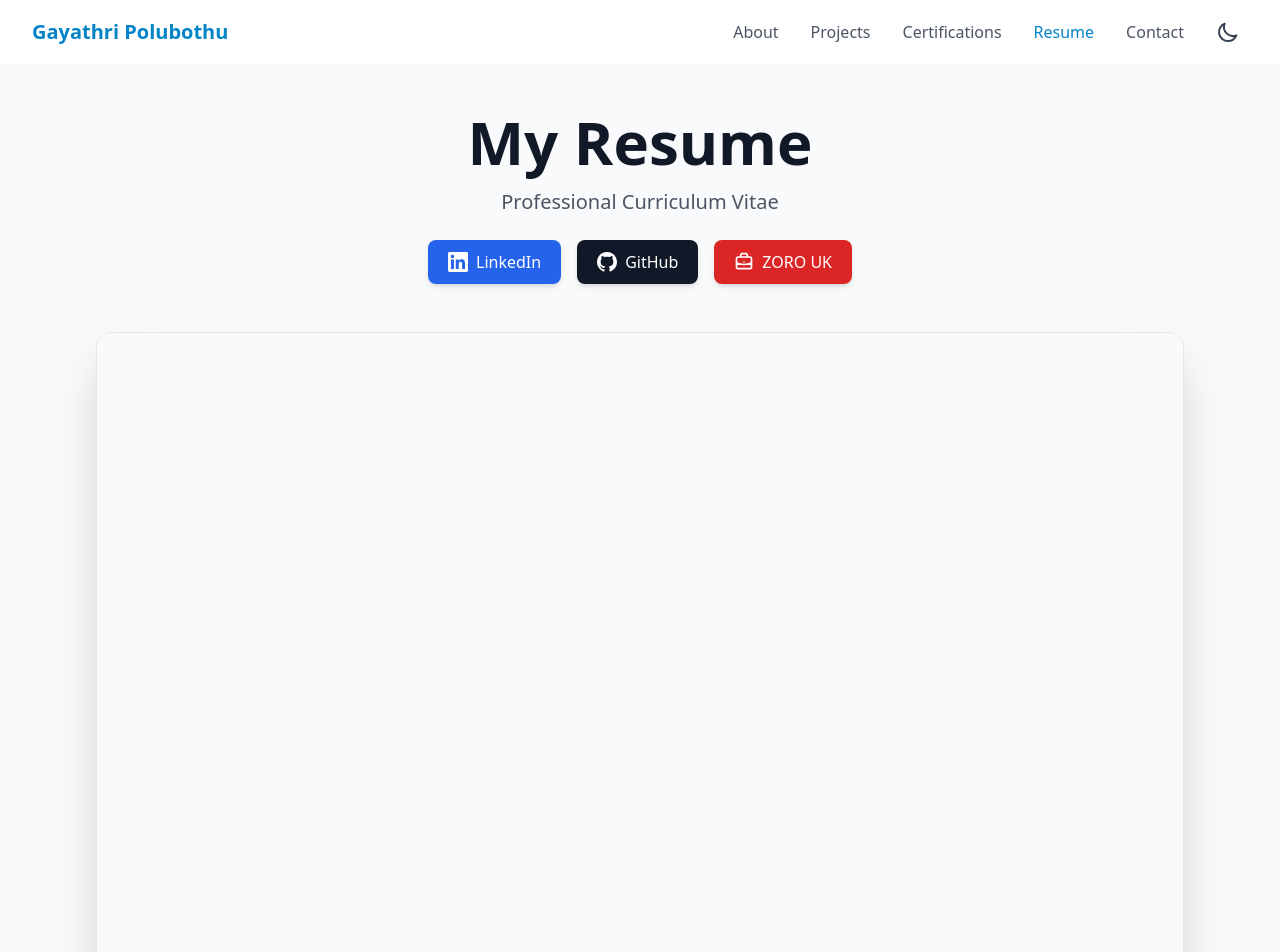
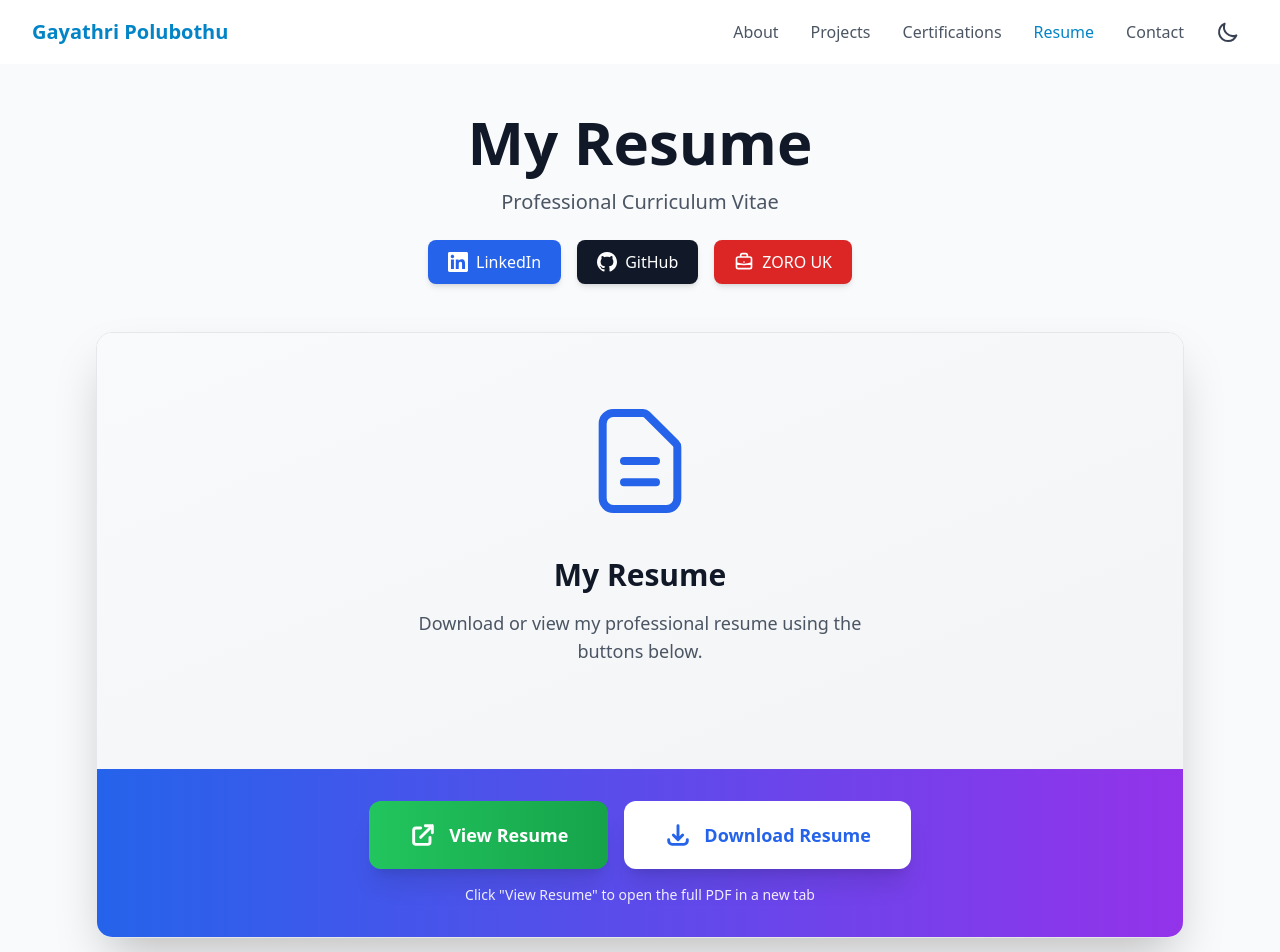
Before and after one commit to gayathri-polubothu/my-portfolio, a Next.js app: page /resume in a window 1280 px wide. Shown: the top 952 px of the page. Built offline with nearby package versions, Linux system fonts and the light colour scheme; no server answers.

Commit message:
Fix: Improve PDF resume viewer with better error handling and prominent view button

```diff
--- a/components/ResumeViewer.js
+++ b/components/ResumeViewer.js
@@ -1,9 +1,22 @@
 'use client';
 
-import { useState } from 'react';
+import { useState, useEffect } from 'react';
 
 export default function ResumeViewer({ pdfUrl = '/Gayathri_Polubothu_CV.pdf' }) {
-  const [pdfError, setPdfError] = useState(false);
+  const [showIframe, setShowIframe] = useState(false);
+
+  useEffect(() => {
+    // Check if PDF is accessible
+    fetch(pdfUrl, { method: 'HEAD' })
+      .then(response => {
+        if (response.ok) {
+          setShowIframe(true);
+        }
+      })
+      .catch(() => {
+        setShowIframe(false);
+      });
+  }, [pdfUrl]);
 
   const handleDownload = () => {
     const link = document.createElement('a');
@@ -21,24 +34,24 @@ export default function ResumeViewer({ pdfUrl = '/Gayathri_Polubothu_CV.pdf' })
   return (
     <div className="bg-white rounded-2xl shadow-2xl overflow-hidden border border-gray-200">
       {/* PDF Preview Section */}
-      {!pdfError ? (
+      {showIframe ? (
         <div className="relative w-full bg-gray-100" style={{ minHeight: '900px' }}>
           <div className="absolute inset-0 flex items-center justify-center">
             <div className="text-gray-400">Loading resume...</div>
           </div>
           <iframe
-            src={`${pdfUrl}#view=FitH&toolbar=0&navpanes=0`}
+            src={`${pdfUrl}#view=FitH`}
             className="w-full h-full relative z-10"
             style={{ minHeight: '900px', border: 'none' }}
             title="Resume PDF Preview"
-            onError={() => setPdfError(true)}
+            onError={() => setShowIframe(false)}
           />
         </div>
       ) : (
-        <div className="p-16 text-center bg-gray-50">
+        <div className="p-16 text-center bg-gradient-to-br from-gray-50 to-gray-100">
           <div className="mb-8">
             <svg
-              className="w-24 h-24 mx-auto text-blue-500"
+              className="w-32 h-32 mx-auto text-blue-600"
               fill="none"
               stroke="currentColor"
               viewBox="0 0 24 24"
@@ -52,24 +65,24 @@ export default function ResumeViewer({ pdfUrl = '/Gayathri_Polubothu_CV.pdf' })
               />
             </svg>
           </div>
-          <h3 className="text-2xl font-bold text-gray-900 mb-3">
-            Resume Preview
+          <h3 className="text-3xl font-bold text-gray-900 mb-4">
+            My Resume
           </h3>
-          <p className="text-gray-600 text-lg mb-8 max-w-md mx-auto">
-            Use the buttons below to download or view the full resume in a new tab.
+          <p className="text-gray-600 text-lg mb-10 max-w-md mx-auto">
+            Download or view my professional resume using the buttons below.
           </p>
         </div>
       )}
 
       {/* Action Buttons Bar */}
-      <div className="bg-gradient-to-r from-blue-600 to-purple-600 px-8 py-6">
+      <div className="bg-gradient-to-r from-blue-600 to-purple-600 px-8 py-8">
         <div className="flex flex-col sm:flex-row gap-4 justify-center items-center">
           <button
-            onClick={handleDownload}
-            className="group relative inline-flex items-center justify-center px-8 py-4 text-lg font-semibold text-blue-600 bg-white rounded-xl hover:bg-gray-50 transition-all duration-300 shadow-lg hover:shadow-xl transform hover:-translate-y-1 w-full sm:w-auto"
+            onClick={handleOpenNewPage}
+            className="group relative inline-flex items-center justify-center px-10 py-5 text-lg font-bold text-white bg-gradient-to-r from-green-500 to-green-600 rounded-xl hover:from-green-600 hover:to-green-700 transition-all duration-300 shadow-xl hover:shadow-2xl transform hover:-translate-y-1 hover:scale-105 w-full sm:w-auto"
           >
             <svg
-              className="w-6 h-6 mr-3 group-hover:animate-bounce"
+              className="w-7 h-7 mr-3 group-hover:rotate-12 transition-transform"
               fill="none"
               stroke="currentColor"
               viewBox="0 0 24 24"
@@ -78,19 +91,19 @@ export default function ResumeViewer({ pdfUrl = '/Gayathri_Polubothu_CV.pdf' })
               <path
                 strokeLinecap="round"
                 strokeLinejoin="round"
-                strokeWidth={2}
-                d="M4 16v1a3 3 0 003 3h10a3 3 0 003-3v-1m-4-4l-4 4m0 0l-4-4m4 4V4"
+                strokeWidth={2.5}
+                d="M10 6H6a2 2 0 00-2 2v10a2 2 0 002 2h10a2 2 0 002-2v-4M14 4h6m0 0v6m0-6L10 14"
               />
             </svg>
-            Download Resume
+            View Resume
           </button>
 
           <button
-            onClick={handleOpenNewPage}
-            className="group relative inline-flex items-center justify-center px-8 py-4 text-lg font-semibold text-white bg-gray-900 rounded-xl hover:bg-gray-800 transition-all duration-300 shadow-lg hover:shadow-xl transform hover:-translate-y-1 w-full sm:w-auto"
+            onClick={handleDownload}
+            className="group relative inline-flex items-center justify-center px-10 py-5 text-lg font-bold text-blue-600 bg-white rounded-xl hover:bg-gray-50 transition-all duration-300 shadow-xl hover:shadow-2xl transform hover:-translate-y-1 hover:scale-105 w-full sm:w-auto"
           >
             <svg
-              className="w-6 h-6 mr-3 group-hover:rotate-12 transition-transform"
+              className="w-7 h-7 mr-3 group-hover:animate-bounce"
               fill="none"
               stroke="currentColor"
               viewBox="0 0 24 24"
@@ -99,13 +112,16 @@ export default function ResumeViewer({ pdfUrl = '/Gayathri_Polubothu_CV.pdf' })
               <path
                 strokeLinecap="round"
                 strokeLinejoin="round"
-                strokeWidth={2}
-                d="M10 6H6a2 2 0 00-2 2v10a2 2 0 002 2h10a2 2 0 002-2v-4M14 4h6m0 0v6m0-6L10 14"
+                strokeWidth={2.5}
+                d="M4 16v1a3 3 0 003 3h10a3 3 0 003-3v-1m-4-4l-4 4m0 0l-4-4m4 4V4"
               />
             </svg>
-            Open in New Page
+            Download Resume
           </button>
         </div>
+        <p className="text-center text-white text-sm mt-4 opacity-90">
+          Click "View Resume" to open the full PDF in a new tab
+        </p>
       </div>
     </div>
   );
```
